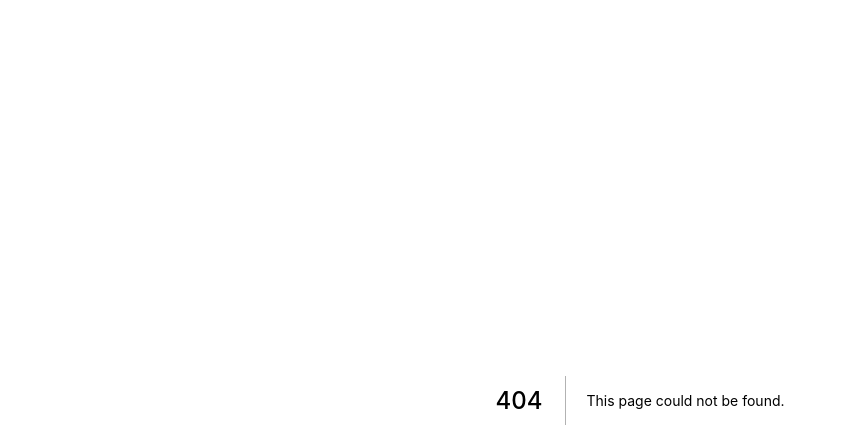
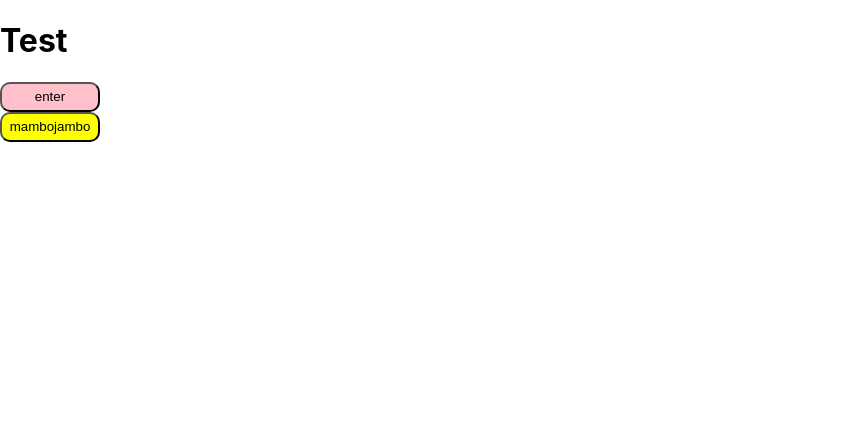
Before and after one commit to shaelorch/MDIA2109Fetch, a Next.js app: page /test in a window 1280 px wide. Before the commit this address had no page. Shown: the top 448 px of the page, without its empty margins (0-847 px from the left). Built offline with nearby package versions, Linux system fonts and the light colour scheme.

Commit message:
button done

```diff
--- /dev/null
+++ b/comps/Button.js
@@ -0,0 +1,22 @@
+import styled from 'styled-components';
+
+const ButtonCont = styled.div`
+display:flex;
+`
+
+const FormButton = styled.button`
+background-color: ${props=>props.background};
+color: black;
+width: 100px;
+height: 30px;
+border-radius:10px;
+`
+
+export default function Button({
+    labeltxt='submit',
+    bg='pink'
+}){
+    return <ButtonCont>
+        <FormButton background={bg}>{labeltxt}</FormButton>
+    </ButtonCont>
+}
--- a/package.json
+++ b/package.json
@@ -12,7 +12,7 @@
     "next": "12.1.4",
     "react": "18.0.0",
     "react-dom": "18.0.0",
-    "style-components": "^0.1.0"
+    "styled-components": "^5.3.5"
   },
   "devDependencies": {
     "eslint": "8.12.0",
--- /dev/null
+++ b/pages/test.js
@@ -0,0 +1,14 @@
+import Button from "../comps/button.js";
+
+export default function test(){
+    return <div>
+        <h1>Test</h1>
+        <Button
+        labeltxt='enter'
+        />
+        <Button
+        labeltxt='mambojambo'
+        bg='yellow'
+        />
+    </div>
+}
```
Also changed, not shown: 1 other file (tests, documents, lock files or other folders).
